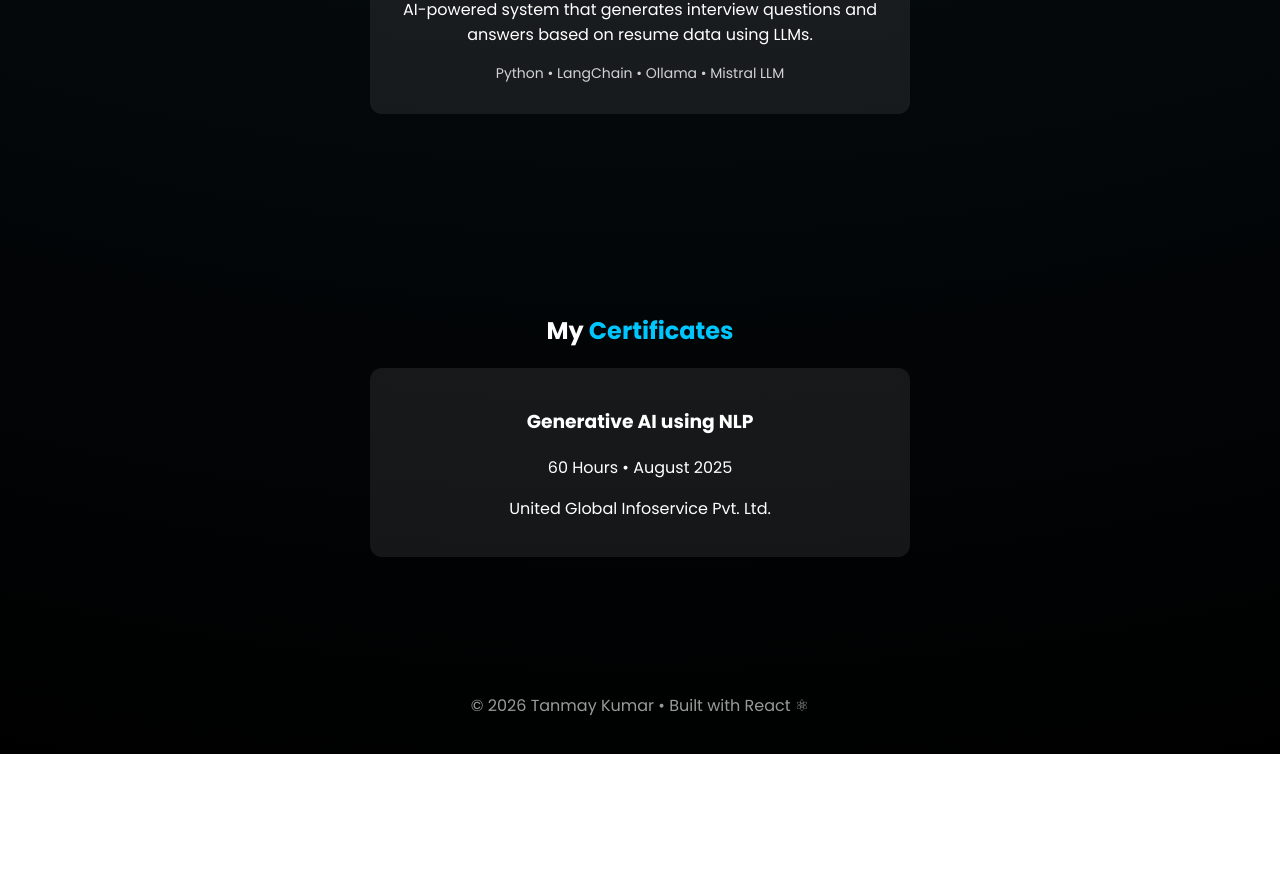
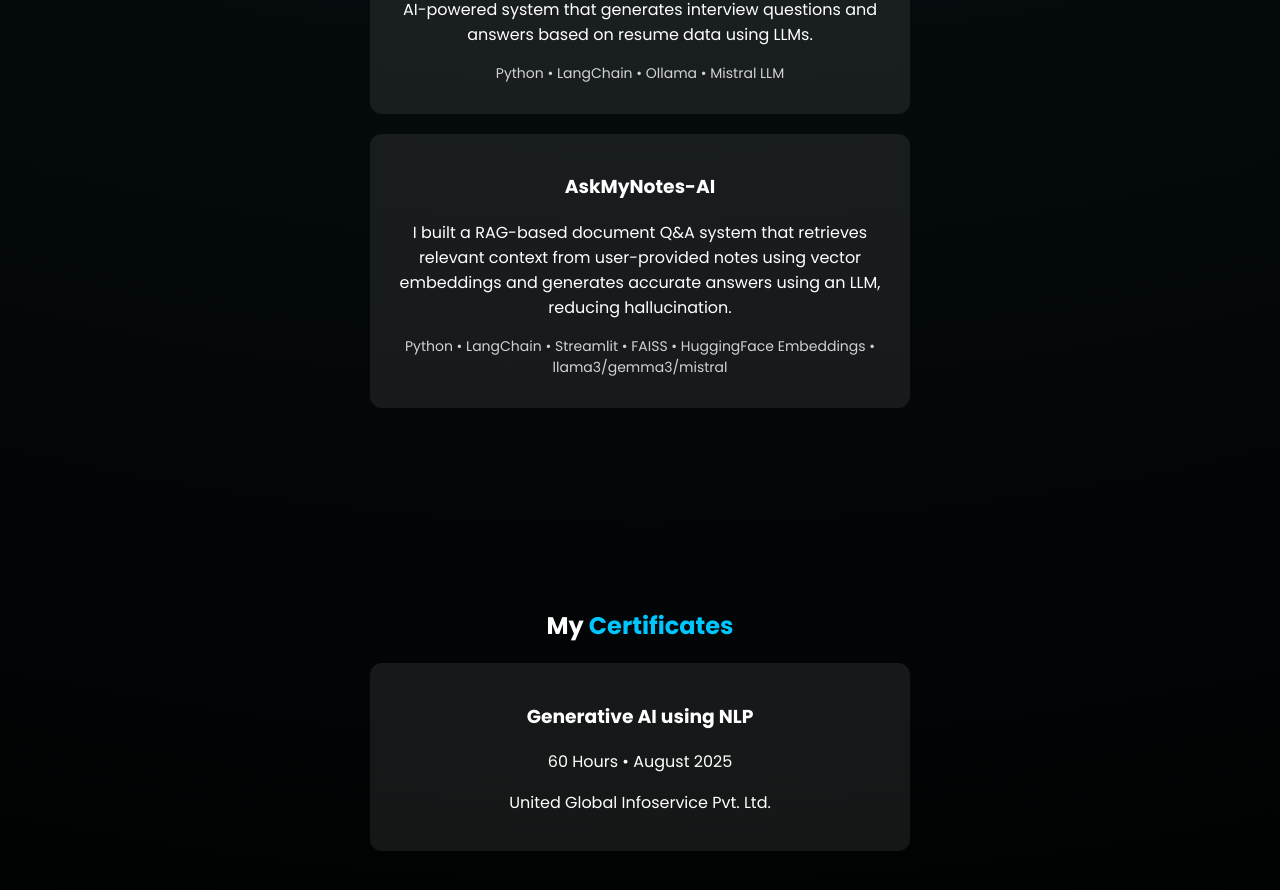
Before and after one commit to tanmaykumar7106-collab/My-Portfolio, a React (Create React App) app: page / in a window 1280 px wide. Shown: the part 2112-3002 px from the top of the page. Before the commit the page ends 2866 px from the top, so only its background shows below. Built offline with nearby package versions, Linux system fonts and the light colour scheme.

Commit message:
Add AskMyNotes-AI project description

```diff
--- a/src/App.js
+++ b/src/App.js
@@ -156,6 +156,17 @@ export default function App() {
             Python • LangChain • Ollama • Mistral LLM
           </p>
         </div>
+              <div className="card big">
+          <h3>AskMyNotes-AI</h3>
+          <p>
+            I built a RAG-based document Q&A system that retrieves relevant
+            context from user-provided notes using vector embeddings and generates
+            accurate answers using an LLM, reducing hallucination.
+          </p>
+          <p className="tech">
+            Python • LangChain • Streamlit • FAISS • HuggingFace Embeddings • llama3/gemma3/mistral
+          </p>
+        </div>
       </section>
 
       {/* CERTIFICATES */}
```
